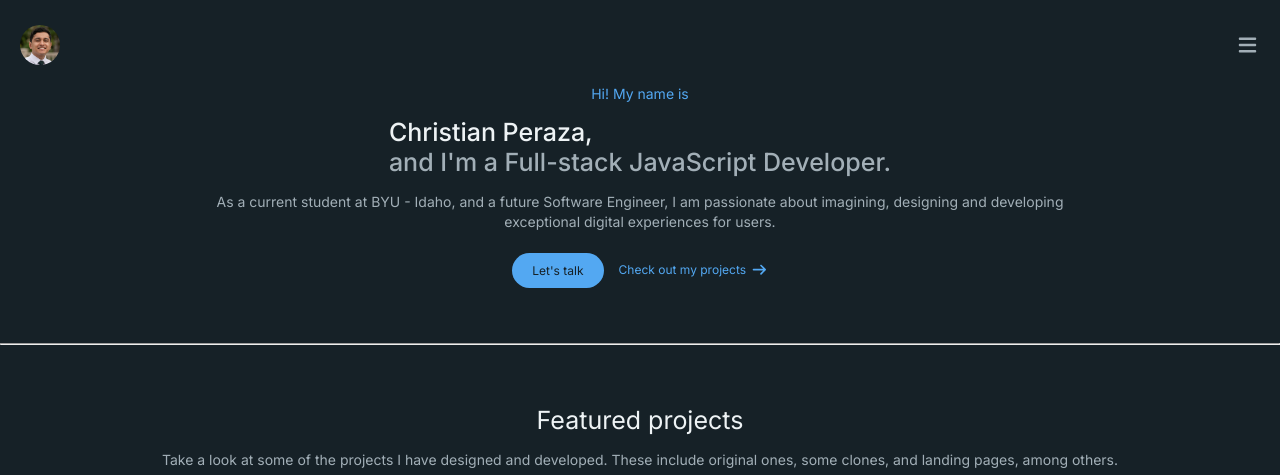
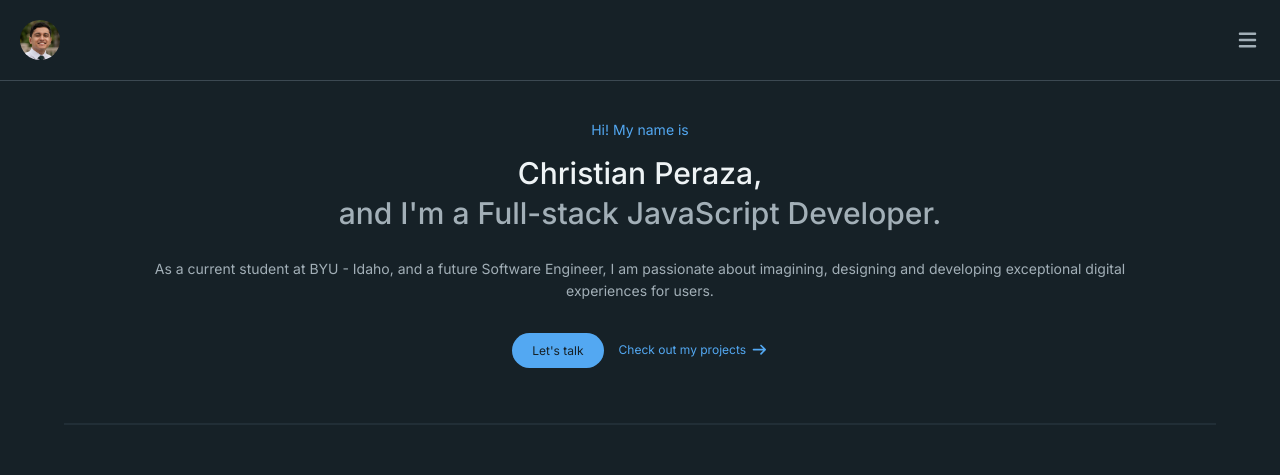
Before and after one commit to chrisperaza/portfolio-dev, a React (Vite) app: page / in a window 1280 px wide. Shown: the top 475 px of the page. Built offline with nearby package versions, Linux system fonts and the light colour scheme.

Commit message:
Style hr line and improve banner, skills, about me, and footer styles

```diff
--- a/src/index.css
+++ b/src/index.css
@@ -25,6 +25,7 @@
   /* font family */
   --inter: 'Inter', sans-serif;
   /* font size */
+  --text-muchBigger: 30px;
   --text-bigger: 25px;
   --text-big: 20px;
   --text-medium: 18px;
@@ -58,15 +59,26 @@ body {
 }
 
 /*****************************/
+/*** HORIZONTAL LINE COMPONENT ***/
+/*****************************/
+.horizontalLine {
+  width: 90%;
+  height: 0;
+  align-self: center;
+  border: solid 1px var(--container);
+}
+
+/*****************************/
 /*** HEADER ***/
 /*****************************/
 .header {
   display: flex;
   flex-direction: row;
   width: 100%;
-  padding: 5px 20px;
+  padding: 0 20px 20px 20px;
   align-items: center;
   justify-content: space-between;
+  border-bottom: solid 1px var(--border);
 
   .profilePhoto-small {
     border-radius: 100%;
@@ -92,7 +104,7 @@ body {
 /*****************************/
 .banner {
   width: 100%;
-  padding: 15px 20px;
+  padding: 40px 20px 15px 20px;
   display: flex;
   flex-direction: column;
   gap: 20px;
@@ -105,9 +117,8 @@ body {
     align-items: center;
 
     p,
-    h2 {
+    h1 {
       text-align: center;
-      width: 90%;
     }
 
     p {
@@ -119,9 +130,11 @@ body {
     }
 
     .banner_section-title {
-      font-size: var(--text-bigger);
+      font-size: var(--text-muchBigger);
       font-weight: var(--text-bolder);
       color: var(--content);
+      width: 90%;
+      line-height: 40px;
 
       .banner_section-titleName {
         color: var(--title);
@@ -130,8 +143,9 @@ body {
 
     .banner_section-text {
       color: var(--content);
-      line-height: 20px;
-      width: 80%;
+      line-height: 22px;
+      width: 90%;
+      margin: 10px 0;
     }
   }
 
@@ -372,8 +386,8 @@ body {
     flex-direction: column;
     gap: 15px;
     align-items: center;
-    background-color: var(--container);
-    padding: 40px 10px;
+    /** background-color: var(--container); **/
+    padding: 0 10px 40px 10px;
     border-radius: 10px;
 
     div {
@@ -391,12 +405,6 @@ body {
         font-size: var(--text-medium);
         color: var(--title);
       }
-
-      .skillsSection-text {
-        font-weight: var(--text-bold);
-        font-size: var(--text-smaller);
-        color: var(--main);
-      }
     }
 
     .skillsSection-list {
@@ -405,6 +413,12 @@ body {
       gap: 12px;
       list-style: none;
       align-items: center;
+    }
+
+    .skillsSection-text {
+      font-weight: var(--text-bold);
+      font-size: var(--text-smaller);
+      color: var(--main);
     }
 
     .skillsSection-button {
@@ -451,12 +465,11 @@ body {
     padding: 40px 20px;
     display: flex;
     flex-direction: column;
-    gap: 20px;
+    gap: 25px;
 
     .aboutMe-img {
       border-radius: 60px;
       align-self: center;
-      margin-bottom: 10px;
     }
 
     .aboutMe-infoSection-titlesContainer {
@@ -469,6 +482,8 @@ body {
       div {
         display: flex;
         flex-direction: column;
+        align-items: center;
+        text-align: center;
         gap: 5px;
 
         h3 {
@@ -489,8 +504,12 @@ body {
     .aboutMe-infoSection-text {
       color: var(--content);
       font-weight: var(--text-normal);
-      font-size: var(--text-smaller);
-      line-height: 18px;
+      font-size: var(--text-small);
+      line-height: 20px;
+    }
+
+    .socialMedia-list {
+      margin-top: 10px;
     }
 
     .aboutMe-infoSection-resumeButton {
@@ -545,7 +564,7 @@ body {
 /*****************************/
 .contactMe-container {
   width: 100%;
-  padding: 30px 20px 60px 20px;
+  padding: 30px 20px;
 
   .contactMe-section {
     display: flex;
@@ -603,7 +622,7 @@ body {
 /*** FOOTER ***/
 /*****************************/
 .footer {
-  padding: 0 50px;
+  padding: 40px 50px 0 50px;
   display: flex;
   flex-direction: column;
   align-items: center;
```
